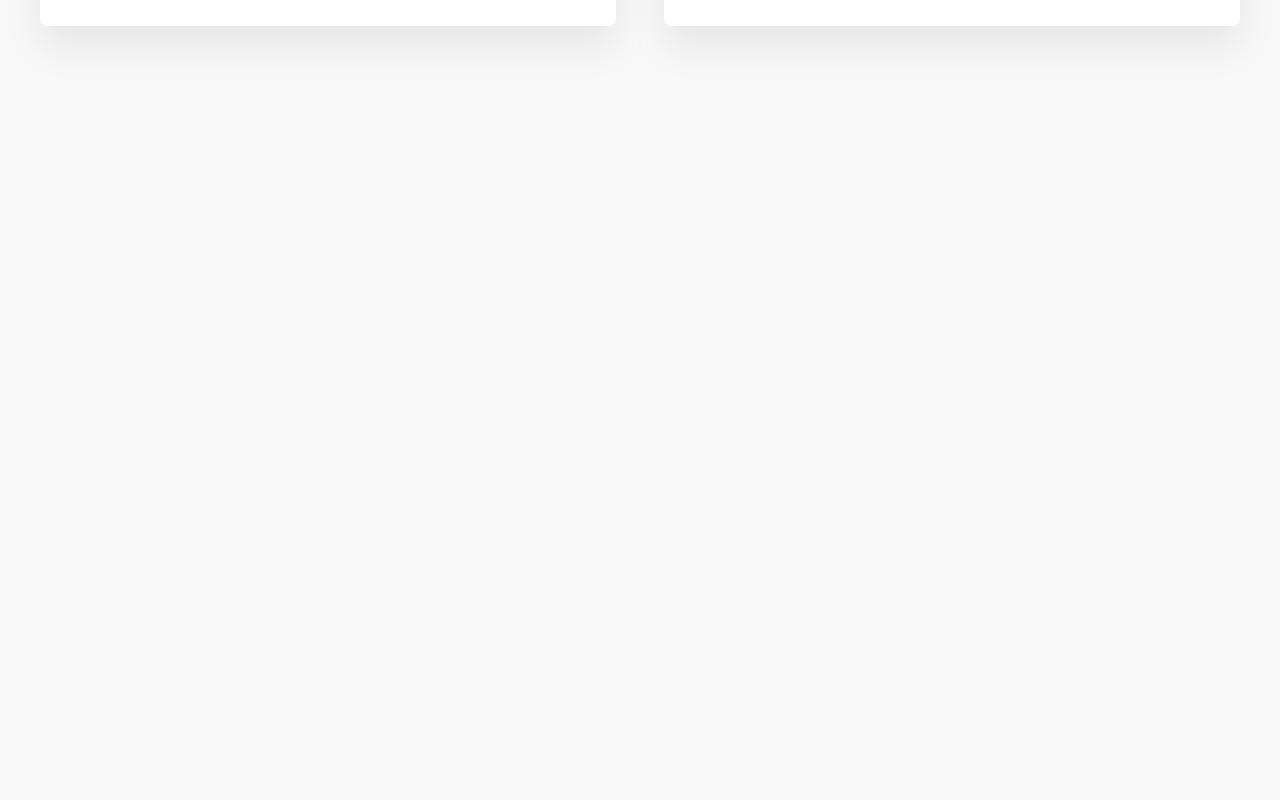
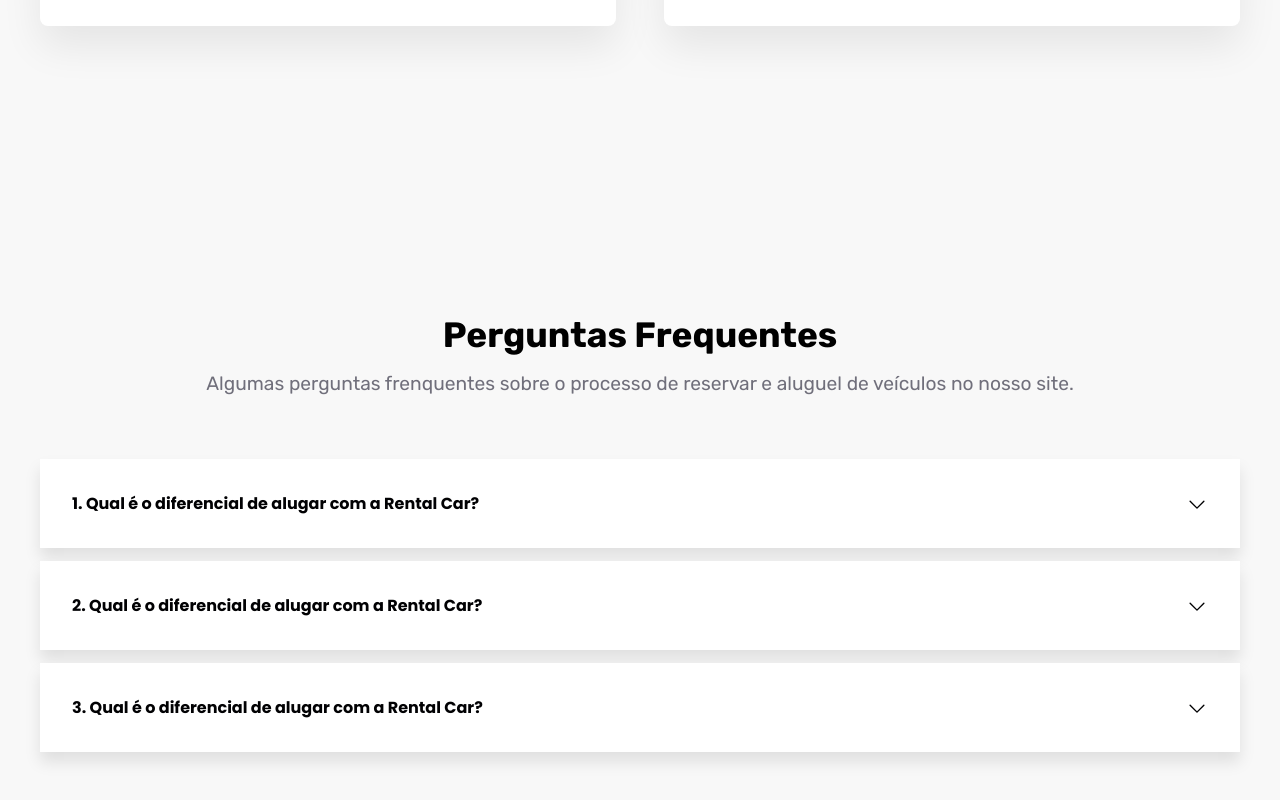
Before and after one commit to viniciusmaclters/car-rental, a React (Vite) app: page / in a window 1280 px wide. Shown: the part 3758-4558 px from the top of the page. Before the commit the page ends 3912 px from the top, so only its background shows below. Built offline with nearby package versions, Linux system fonts and the light colour scheme.

Commit message:
Questions component

```diff
--- a/src/App.jsx
+++ b/src/App.jsx
@@ -7,6 +7,7 @@ import { Details } from "./components/Details";
 import { RentalFleet } from "./components/RentalFleet";
 import { CrossLine } from "./components/CrossLine";
 import { Testimonial } from "./components/Testimonial";
+import { Questions } from "./components/Questions";
 
 export function App() {
 
@@ -19,6 +20,7 @@ export function App() {
       <RentalFleet />
       <CrossLine />
       <Testimonial />
+      <Questions />
     </div>
   )
 }
--- /dev/null
+++ b/src/components/Questions/index.jsx
@@ -0,0 +1,30 @@
+import styles from "../Questions/styles.module.css"
+import { CaretDown } from "@phosphor-icons/react"
+
+export function Questions() {
+  return (
+    <div className={styles.questions_container}>
+      <div className={styles.questions_header}>
+        <h1>Perguntas Frequentes</h1>
+        <p>Algumas perguntas frenquentes sobre o processo de reservar e aluguel de veículos no nosso site.</p>
+      </div>
+
+      <div className={styles.questions_boxes}>
+        <div className={styles.questions_box}>
+          <p>1. Qual é o diferencial de alugar com a Rental Car?</p>
+          <CaretDown size={22} />
+        </div>
+
+        <div className={styles.questions_box}>
+          <p>2. Qual é o diferencial de alugar com a Rental Car?</p>
+          <CaretDown size={22} />
+        </div>
+
+        <div className={styles.questions_box}>
+          <p>3. Qual é o diferencial de alugar com a Rental Car?</p>
+          <CaretDown size={22} />
+        </div>
+      </div>
+    </div>
+  )
+}
--- /dev/null
+++ b/src/components/Questions/styles.module.css
@@ -0,0 +1,44 @@
+.questions_container {
+  max-width: 1200px;
+  margin: 0 auto;
+  padding-top: 10rem;
+  padding-bottom: 10rem;
+}
+
+.questions_header {
+  text-align: center;
+  margin-bottom: 4rem;
+}
+
+.questions_header h1 {
+  font-size: 2.2rem;
+  margin-bottom: 1rem;
+  font-family: 'Rubik', sans-serif;
+}
+
+.questions_header p {
+  color: var(--gray-400);
+  font-family: 'Rubik', sans-serif;
+  font-size: 1.2rem;
+}
+
+.questions_boxes {
+  display: flex;
+  flex-direction: column;
+}
+
+.questions_box {
+  background: var(--white);
+  box-shadow: 0 10px 15px 0 rgba(0,0,0,.1);
+  margin-bottom: 0.8rem;
+  color: var(--black);
+  cursor: pointer;
+  display: flex;
+  justify-content: space-between;
+  align-items: center;
+  padding: 2rem;
+}
+
+.questions_box p {
+  font-weight: 600;
+}
```
